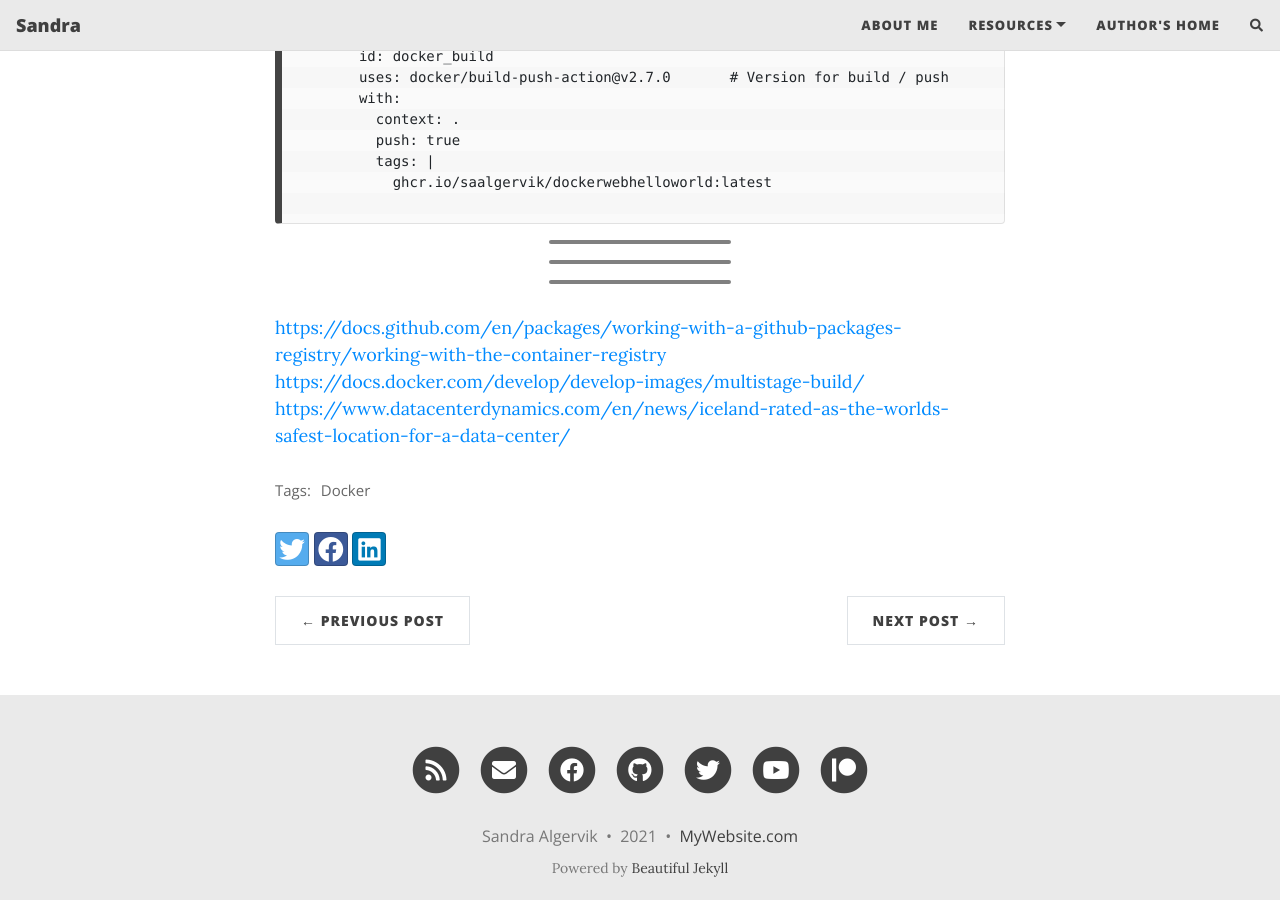
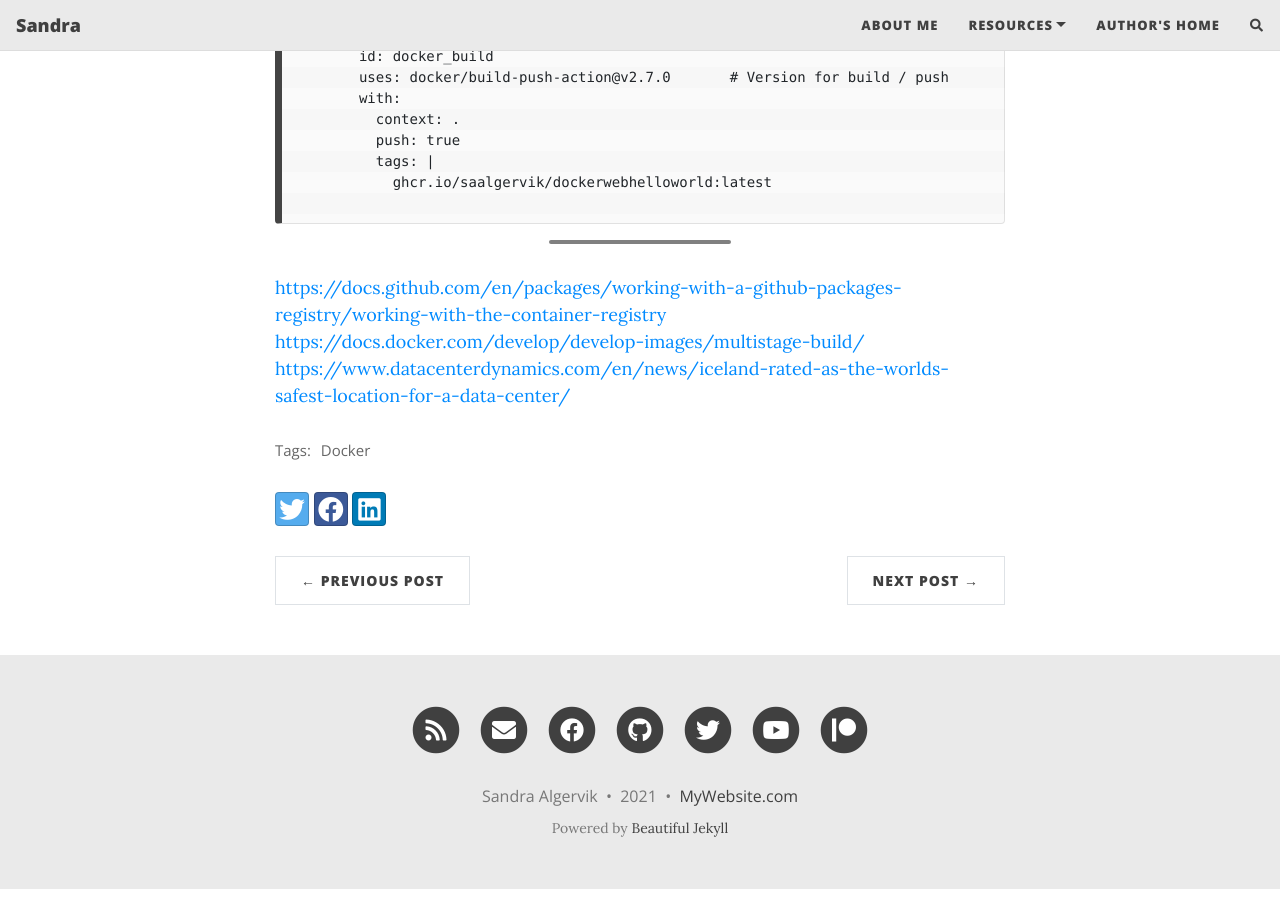
Before and after one commit to SaAlgervik/SaAlgerik.github.io, a Jekyll site: the page built from _posts/2021-09-14-Docker.md, in a window 1280 px wide and 900 px high, scrolled down 2440 px. Built offline with Jekyll 4.4.1, drawn with Linux system fonts in a browser that asks for light colours; nearby versions of some CDN libraries; comment, search, counter and statistics services are not loaded.

````diff
--- a/_posts/2021-09-14-Docker.md
+++ b/_posts/2021-09-14-Docker.md
@@ -98,9 +98,7 @@ jobs:
             ghcr.io/saalgervik/dockerwebhelloworld:latest
 
 ```
-_______________________
 
-__________________________________
 
 
 _______________________________________________________________________
````
